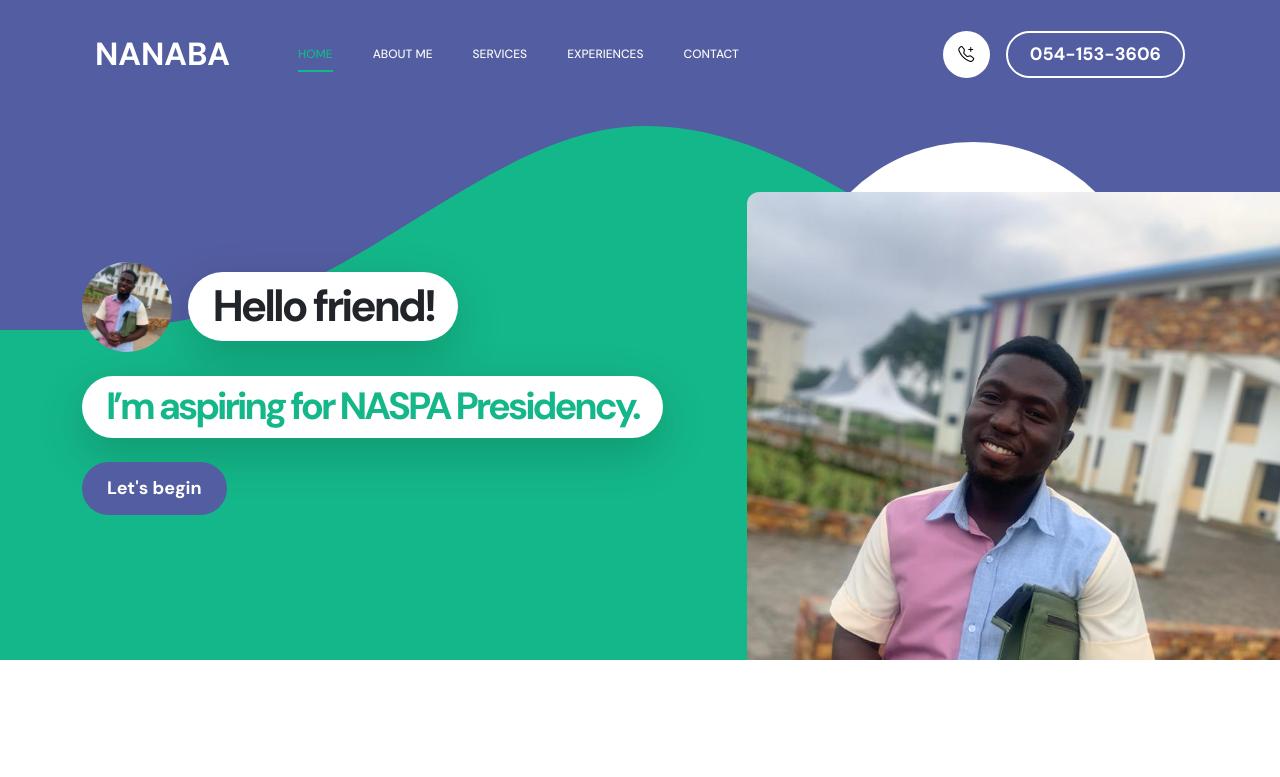
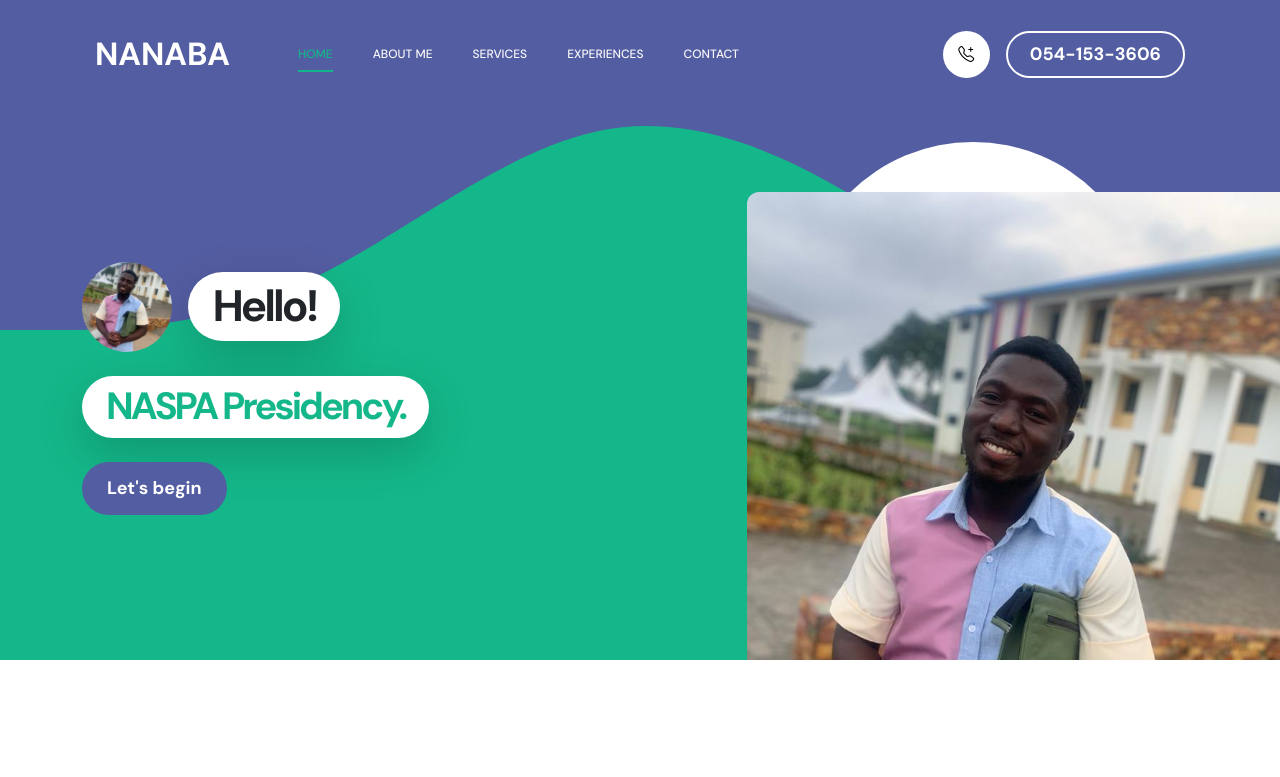
Before and after one commit to Mark97777/NANABA_profile, a plain HTML site: page index.html in a window 1280 px wide. Shown: the top 777 px of the page. Drawn offline with Linux system fonts and the light colour scheme.

Commit message:
corrected head tag content

```diff
--- a/index.html
+++ b/index.html
@@ -96,10 +96,10 @@
                                 <div class="hero-title-wrap d-flex align-items-center mb-4">
                                     <img src="images/Prince.jpg" class="avatar-image avatar-image-large img-fluid" alt="">
 
-                                    <h1 class="hero-title ms-3 mb-0">Hello friend!</h1>
+                                    <h1 class="hero-title ms-3 mb-0">Hello!</h1>
                                 </div>
 
-                                <h2 class="mb-4">I’m aspiring for NASPA Presidency.</h2>
+                                <h2 class="mb-4">NASPA Presidency.</h2>
                                 <p class="mb-4"><a class="custom-btn btn custom-link" href="#section_2">Let's begin</a></p>
                             </div>
                         </div>
```
